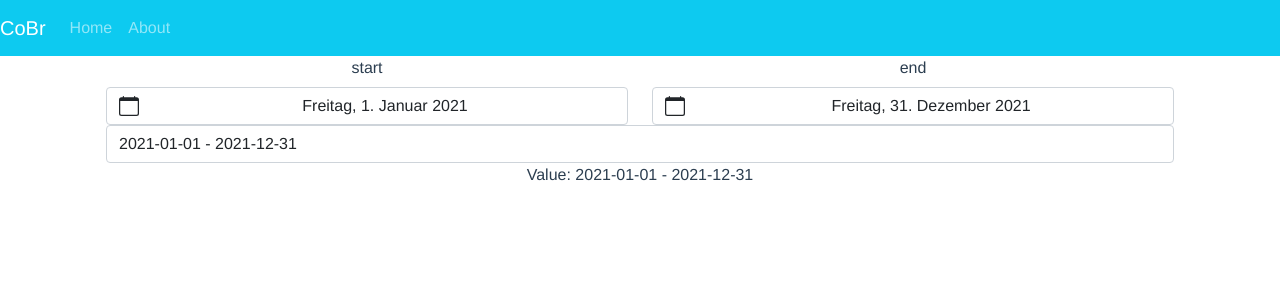
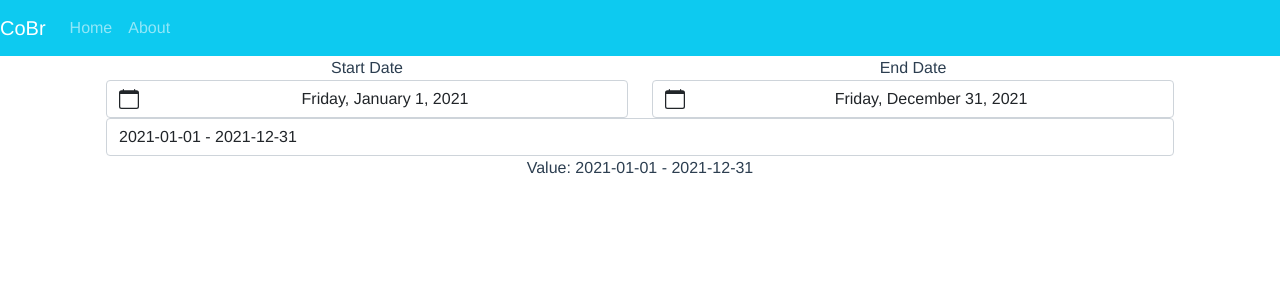
Before and after one commit to marmer/code-brunch-calc, a Vue app: page / in a window 1280 px wide. Shown: the top 300 px of the page. Built offline with nearby package versions, Linux system fonts and the light colour scheme.

Commit message:
a few experiments

```diff
--- a/src/components/DateRange.vue
+++ b/src/components/DateRange.vue
@@ -2,17 +2,21 @@
 <span>
       <b-row>
       <b-col>
-        <b-form-group label="start">
+        <b-form-group label="Start Date" label-for="startDate">
           <b-form-datepicker
+            id="startDate"
             v-model="value.startDate"
-            locale="de" start-weekday="0"/>
+            start-weekday="0"
+            title="Start Date"/>
         </b-form-group>
       </b-col>
       <b-col>
-        <b-form-group label="end">
+        <b-form-group label="End Date" label-for="endDate">
           <b-form-datepicker
+            id="endDate"
             v-model="value.endDate"
-            locale="de" start-weekday="0"/>
+            start-weekday="0"
+            title="End Date"/>
         </b-form-group>
       </b-col>
     </b-row>
```
Also changed, not shown: 1 other file (tests, documents, lock files or other folders).
